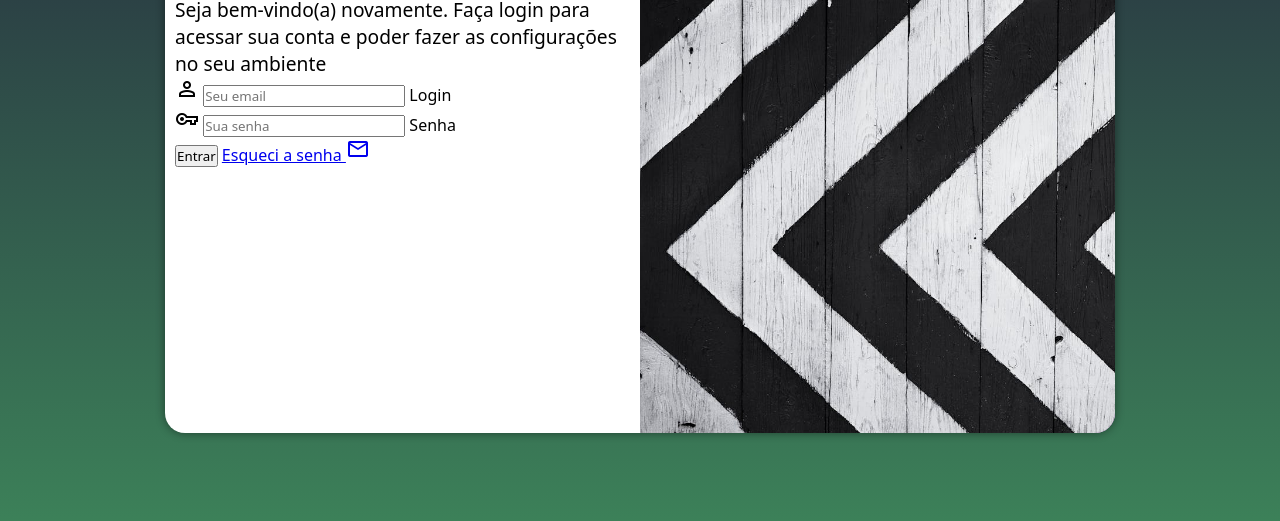
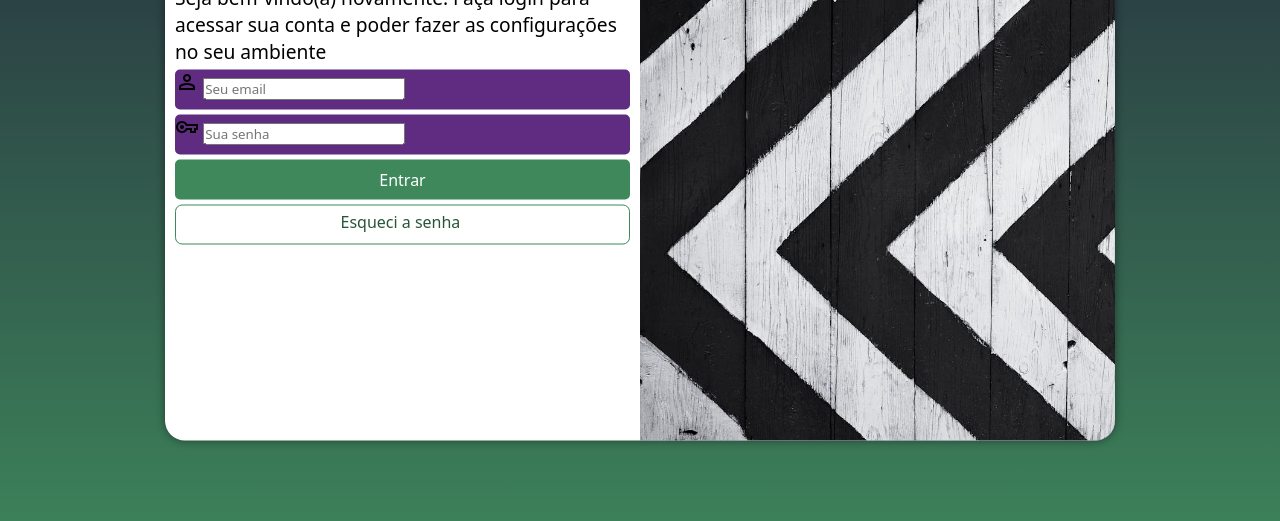
Before and after one commit to tenshiiu/projeto-login, a plain HTML site: page index.html in a window 1280 px wide. Shown: the part 217-738 px from the top of the page. Drawn offline with nearby package versions, Linux system fonts and the light colour scheme.

Commit message:
Formatação do formulário

```diff
--- a/estilos/style.css
+++ b/estilos/style.css
@@ -28,7 +28,7 @@ section#login {
 
     background-color: white;
     width: 250px;
-    height: 500px;
+    height: 515px;
     border-radius: 20px;
     box-shadow: 0px 0px 10px rgba(0, 0, 0, 0.459);
 
@@ -51,9 +51,61 @@ section#login > div#form {
 
 div#form > h1 {
     text-align: center;
-    margin-bottom: 10px;
+    margin-bottom: 5px;
 }
 
 div#form > p {
     font-size: 0.8em;
 }
+
+form > div.campo {
+    background-color: #5F2C82;
+    display: block;
+    width: 100%;
+    height: 40px;
+    border-radius: 5px;
+    margin: 5px 0px;
+}
+
+div.campo > label {
+    display: none;
+}
+
+form > input[type=submit] {
+    display: block;
+    font-size: 1em;
+    width: 100%;
+    height: 40px;
+    background-color: #3E885B;
+    color: white;
+    border: none;
+    border-radius: 5px;
+    cursor: pointer;
+}
+
+form > input[type=submit]:hover {
+    background-color: #28553a;
+}
+
+form > a.botao {
+    display: block;
+    text-align: center;
+    font-size: 1em;
+    width: 100%;
+    height: 40px;
+    padding-top: 5px;
+    margin-top: 5px;
+    background-color: white;
+    color: #28553a;
+    border: 1px solid #3E885B;
+    border-radius: 7px;
+    text-decoration: none;
+}
+
+form > a.botao:hover {
+    background-color: teal;
+}
+
+.botao {
+    font-size: 0.8em;
+}
--- a/index.html
+++ b/index.html
@@ -31,8 +31,8 @@
                         <label for="isenha">Senha</label>
                     </div>
                     <input type="submit" value="Entrar">
-                    <a href="esqueci.html">
-                        Esqueci a senha <span class="material-symbols-outlined">mail</span>
+                    <a href="esqueci.html" class="botao">
+                        Esqueci a senha <span class="material-symbols-outlined"></span>
                     </a>
                 </form>
             </div>
```
